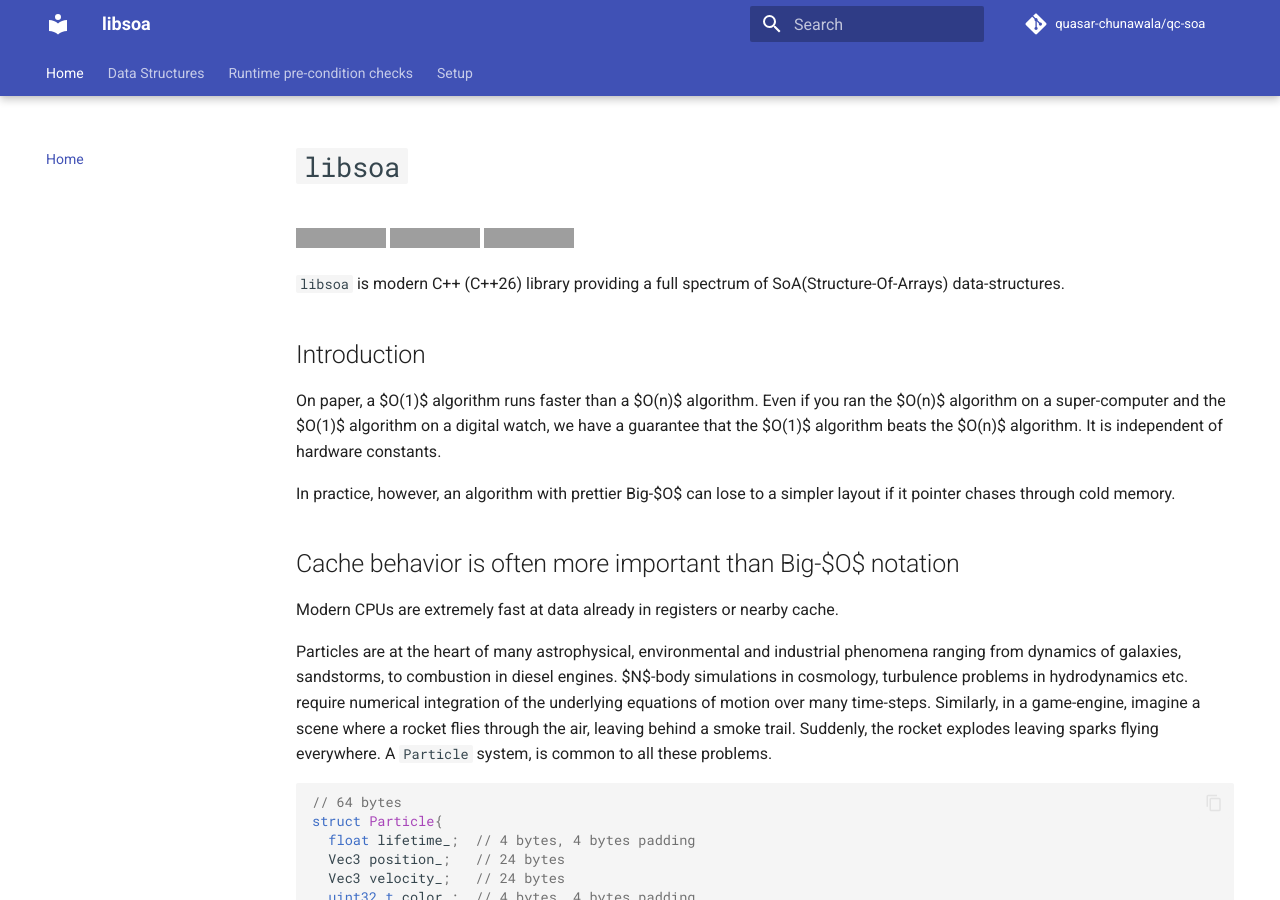
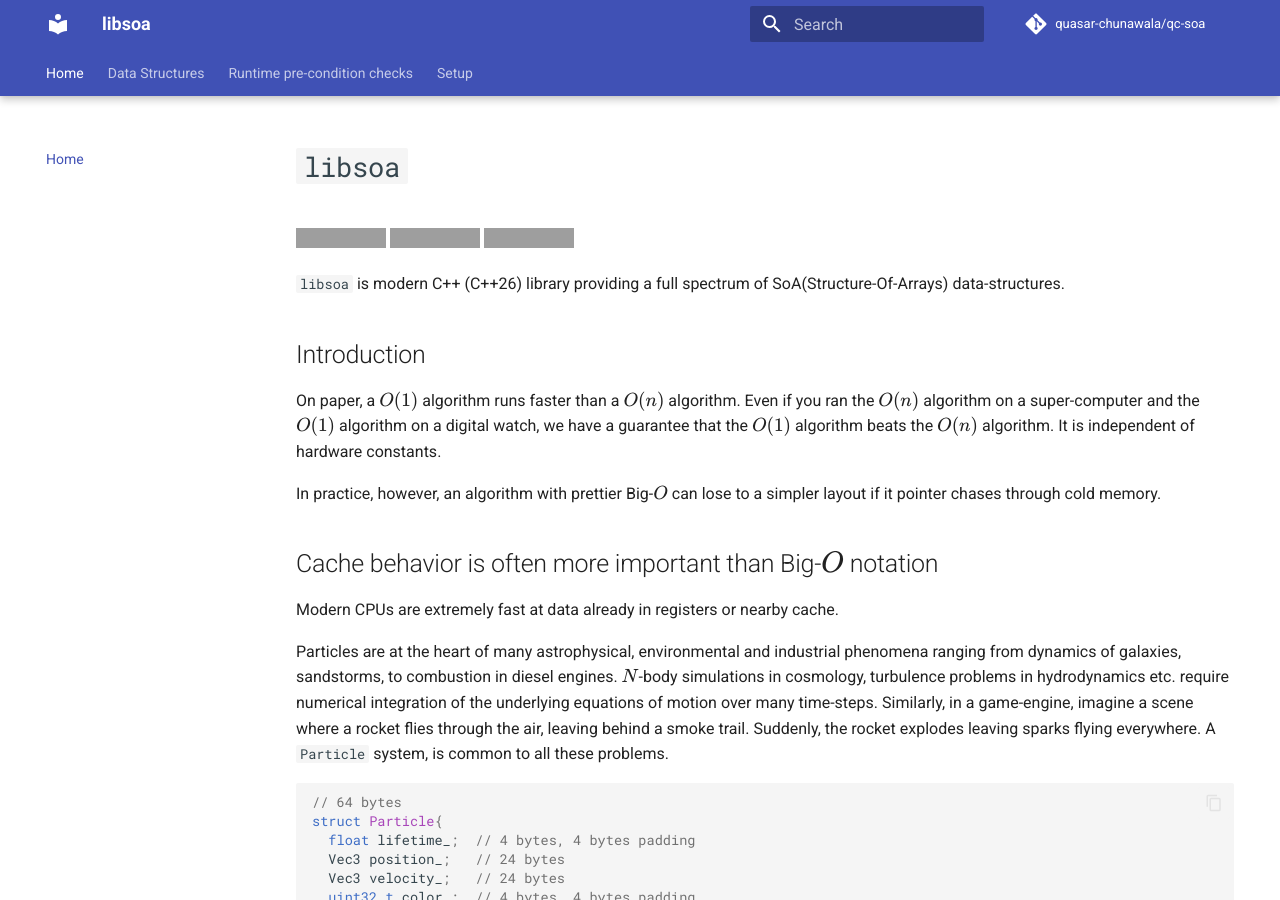
Before and after one commit to quasar-chunawala/qc-soa, an MkDocs documentation site: the page built from docs/index.md, in a window 1280 px wide and 900 px high. Built offline with MkDocs 1.6.1 and Material for MkDocs 9.7.7, drawn with Linux system fonts in a browser that asks for light colours; comment, search, counter and statistics services are not loaded; part of the change alters nothing that is shown; grey boxes are pictures that could not be loaded.

Commit message:
Add LaTeX support

```diff
--- /dev/null
+++ b/docs/javascripts/mathjax.js
@@ -0,0 +1,20 @@
+window.MathJax = {
+  tex: {
+    inlineMath: [["\\(", "\\)"]],
+    displayMath: [["\\[", "\\]"]],
+    processEscapes: true,
+    processEnvironments: true
+  },
+  options: {
+    ignoreHtmlClass: ".*|",
+    processHtmlClass: "arithmatex"
+  }
+};
+
+// Re-typeset on Material's instant navigation
+document$.subscribe(() => {
+  MathJax.startup.output.clearCache();
+  MathJax.typesetClear();
+  MathJax.texReset();
+  MathJax.typesetPromise();
+});
--- a/mkdocs.yml
+++ b/mkdocs.yml
@@ -15,8 +15,14 @@ markdown_extensions:
   - pymdownx.highlight
   - pymdownx.superfences
   - admonition
+  - pymdownx.arithmatex:
+      generic: true
   - toc:
       permalink: true
+
+extra_javascript:
+  - javascripts/mathjax.js
+  - https://cdn.jsdelivr.net/npm/mathjax@3.2.2/es5/tex-mml-chtml.js
 
 nav:
   - Home: index.md
```
